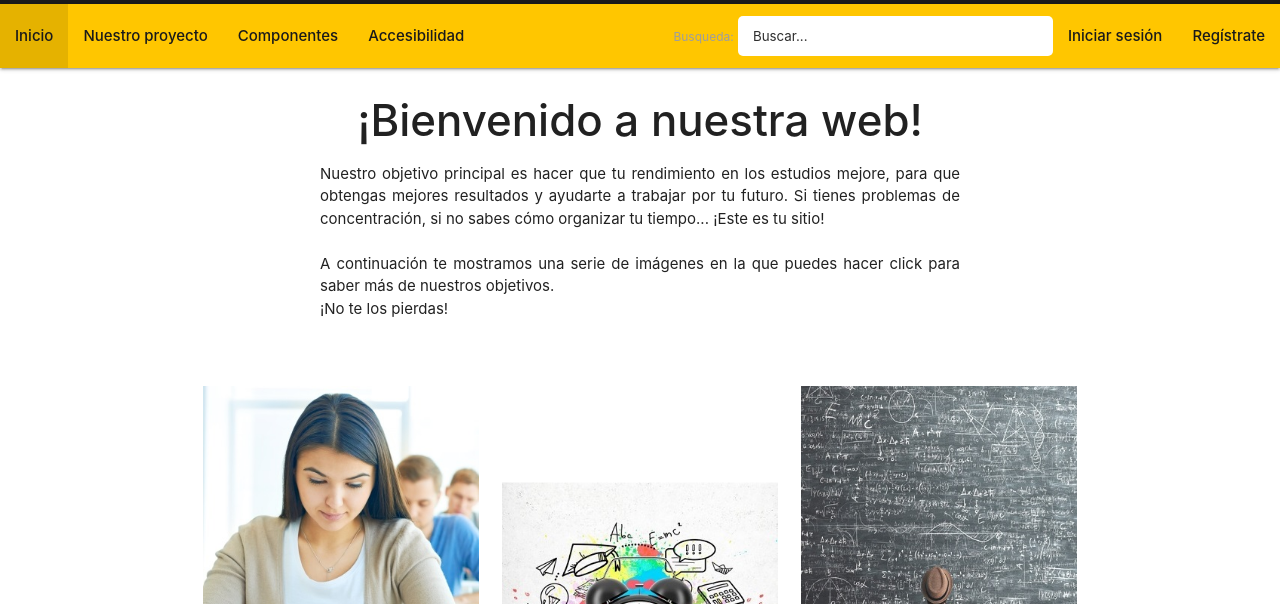
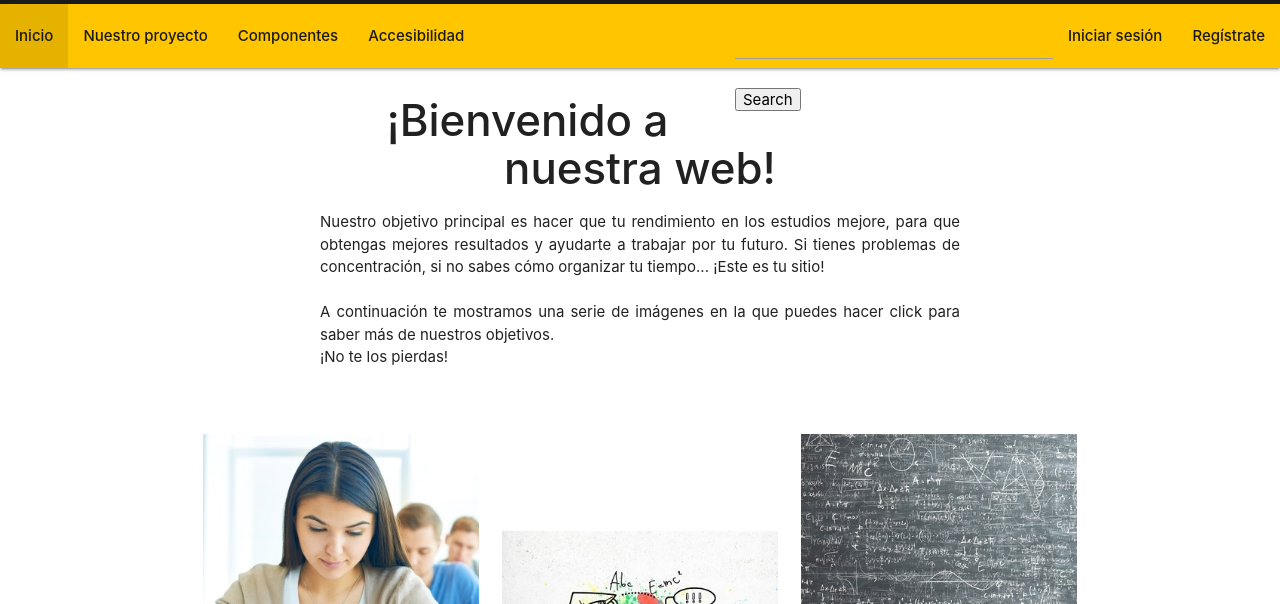
Before and after one commit to JoelULL/Proyecto-UyA-Grupo6, a plain HTML site: page pages/index.html in a window 1280 px wide. Shown: the part 196-800 px from the top of the page. Drawn offline with nearby package versions, Linux system fonts and the light colour scheme; files whose address does not match are found by name.

Commit message:
trying another search bar

```diff
--- a/pages/index.html
+++ b/pages/index.html
@@ -41,11 +41,9 @@
             <li><a href="./accessibility.html" class="nav-bar" tabindex="5"><strong>Accesibilidad</strong></a></li>
           </ul>
           <ul class="right hide-on-med-and-down ">
-            <li id="nav-search">
-              <form>
-                <label>Busqueda:</label>
-                <input type="search" id="search" placeholder="Buscar..." tabindex="8"/>
-              </form>
+            <li>
+              <input type="text" name="search" aria-label="Search">
+              <button type="submit">Search</button>
             </li>
             <li><a href="./login.html" class="nav-bar" tabindex="6"><strong>Iniciar sesión</strong></a></li>
             <li><a href="./register.html" class="nav-bar" tabindex="7"><strong>Regístrate</strong></a></li>
@@ -53,7 +51,7 @@
         </div>
       </nav>
       <ul class="sidenav" id="mobile-nav">
-        <li id="nav-search">
+        <li>
           <form>
             <label>Busqueda:</label>
               <input type="search" id="search" placeholder="Buscar..." />
```
